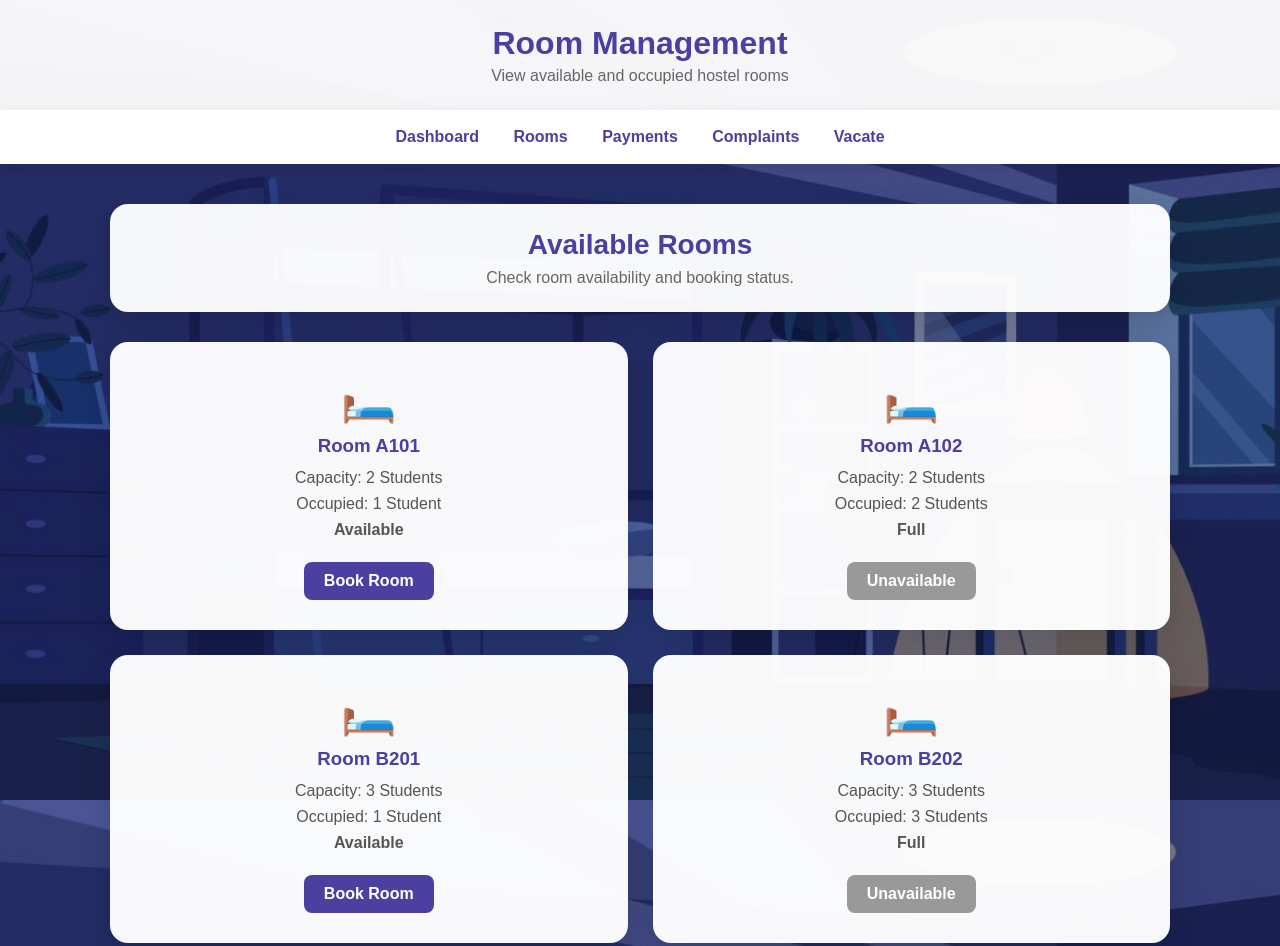
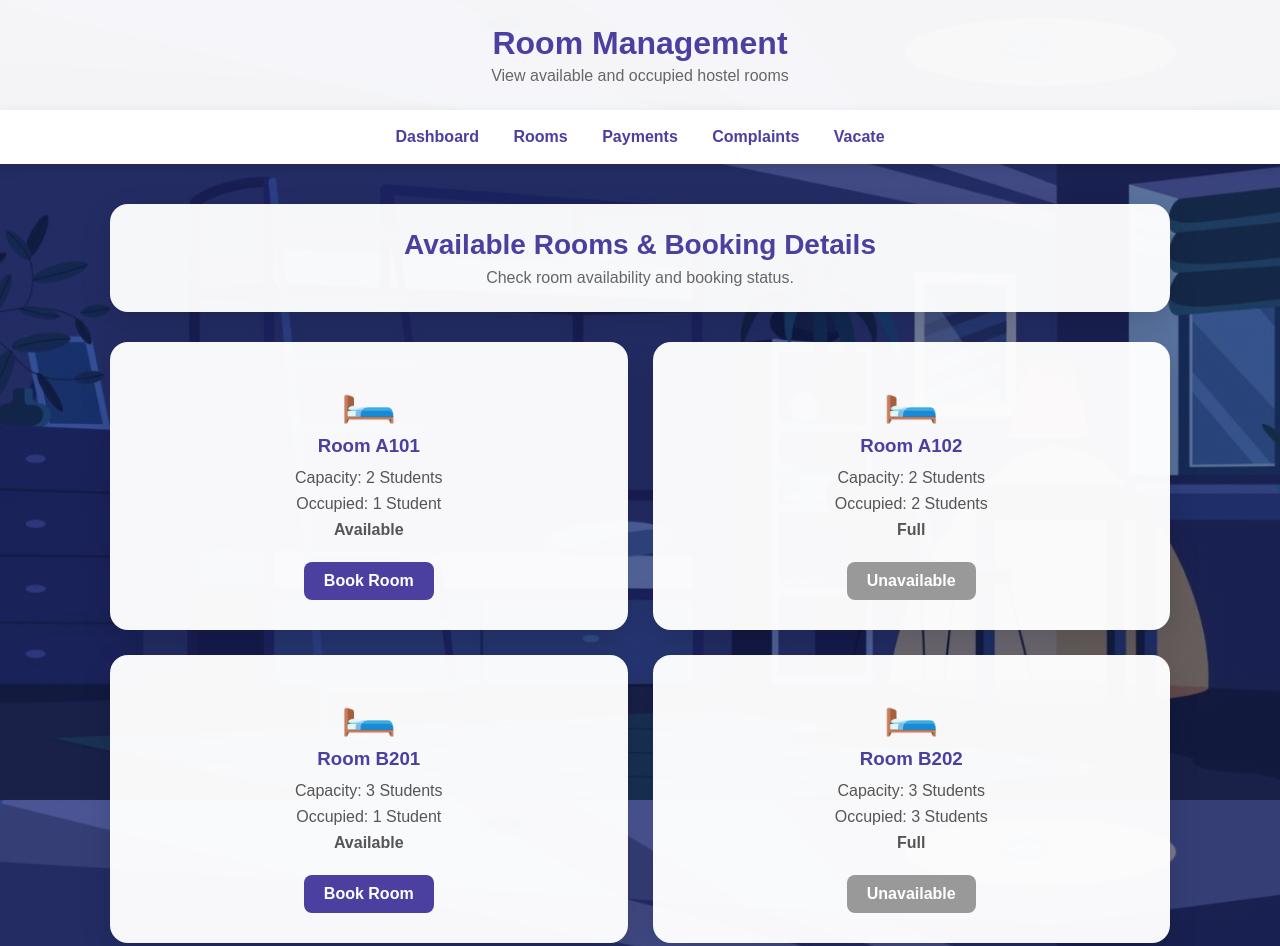
Before and after one commit to hamshitha06/Hostel-Management-System, a plain HTML site: page rooms.html in a window 1280 px wide. Shown: the top 946 px of the page. Drawn offline with Linux system fonts and the light colour scheme.

Commit message:
Improve room booking interface #3

```diff
--- a/rooms.html
+++ b/rooms.html
@@ -49,7 +49,7 @@
 
         <!-- Page heading -->
         <section class="page-title">
-            <h2>Available Rooms</h2>
+            <h2>Available Rooms & Booking Details</h2>
             <p>Check room availability and booking status.</p>
         </section>
 
```
